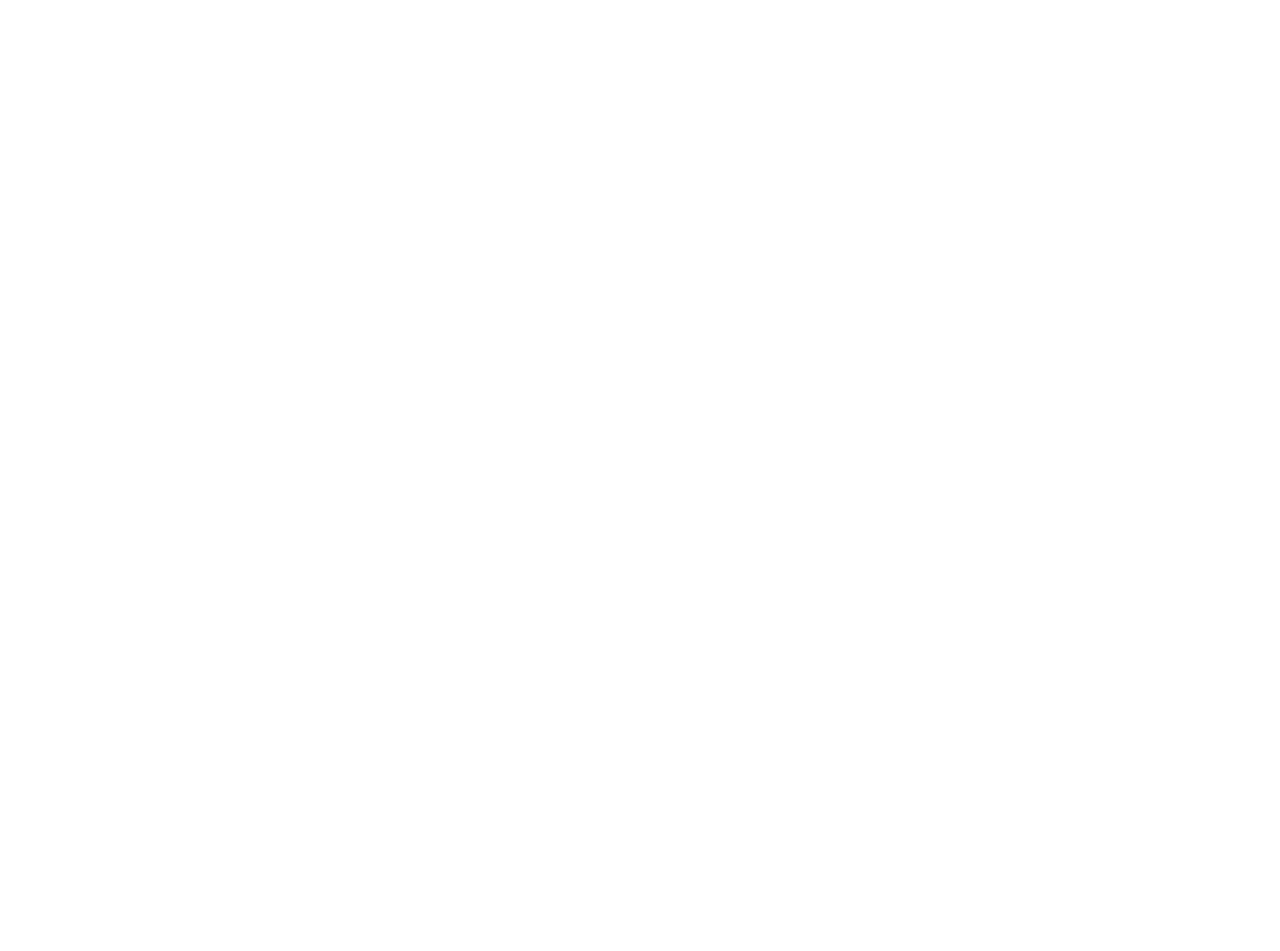
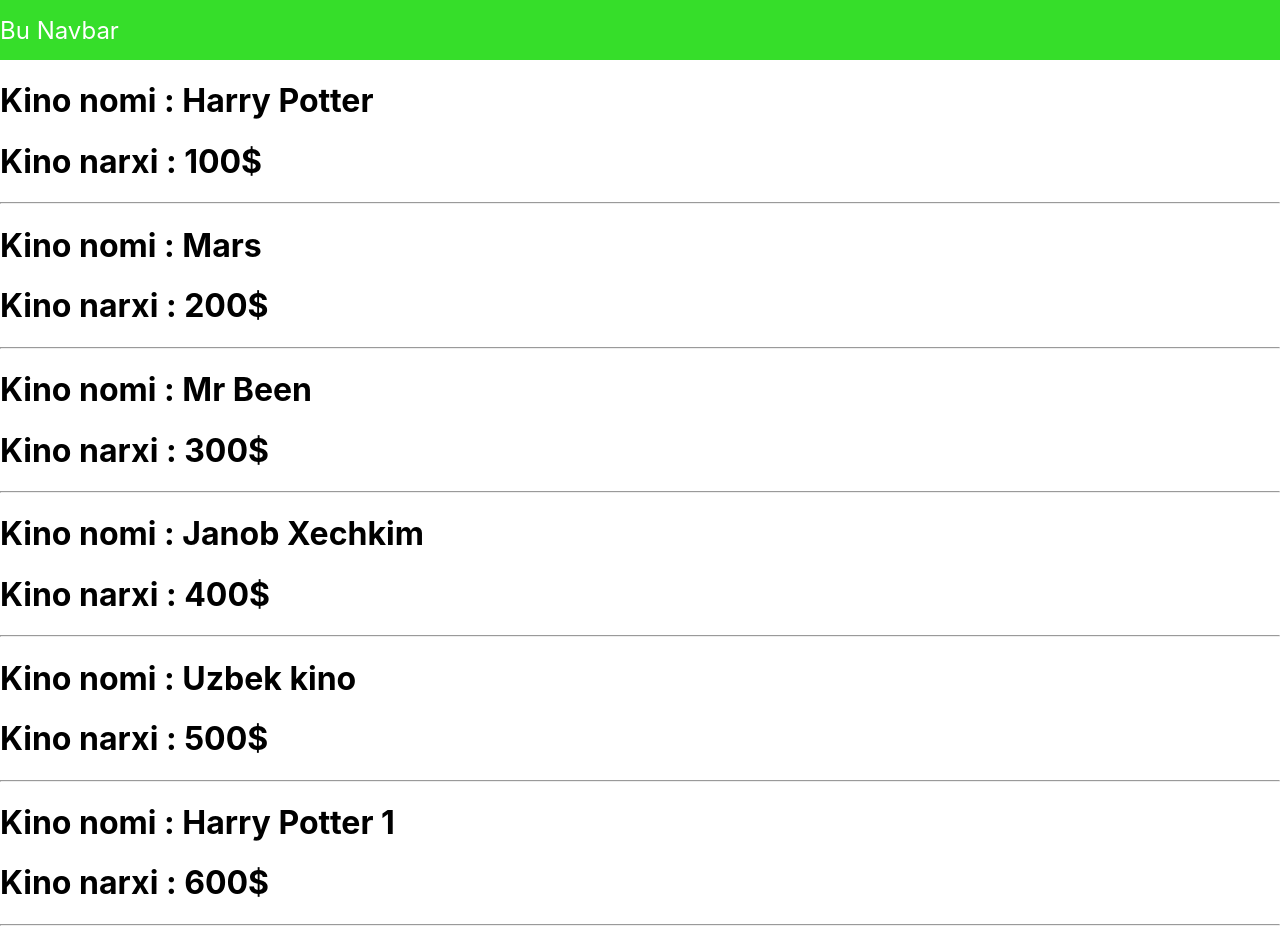
Before and after one commit to axx7007/contextapi, a React (Create React App) app: page / in a window 1280 px wide. Shown: the top 951 px of the page. Before the commit the page ends 800 px from the top, so only its background shows below. Built offline with nearby package versions, Linux system fonts and the light colour scheme.

Commit message:
files changed

```diff
--- a/package.json
+++ b/package.json
@@ -6,7 +6,8 @@
     "cra-template": "1.1.2",
     "react": "^17.0.2",
     "react-dom": "^17.0.2",
-    "react-scripts": "4.0.3"
+    "react-scripts": "4.0.3",
+    "styled-components": "^5.2.3"
   },
   "scripts": {
     "start": "react-scripts start",
--- a/src/App.js
+++ b/src/App.js
@@ -1,10 +1,12 @@
 import React from 'react'
-import './App.css';
+import MovieList from "./MovieList"
+import Navbar from './Navbar'
+function App() {
 
-function App() {
   return (
     <div className="App">
-
+      <Navbar />
+      <MovieList />
     </div>
   );
 }
--- /dev/null
+++ b/src/MovieList.js
@@ -0,0 +1,28 @@
+import React, {useState} from 'react'
+
+const MovieList=()=>{
+    const [movie, setMovie] = useState([
+        {id:1, name:'Harry Potter', price: '100$'},
+        {id:2, name:'Mars', price: '200$'},
+        {id:3, name:'Mr Been', price: '300$'},
+        {id:4, name:'Janob Xechkim', price: '400$'},
+        {id:5, name:'Uzbek kino', price: '500$'},
+        {id:6, name:'Harry Potter 1', price: '600$'},
+        {id:7, name:'Harry Potter 2', price: '700$'},
+        {id:8, name:'Harry Potter 3', price: '800$'},
+      ])
+    return(
+        <div>
+            {movie.map((value, index)=>{
+                return(
+                    <div key={value.id}>
+                    <h1>Kino nomi : {value.name}</h1>
+                    <h1>Kino narxi : {value.price}</h1>
+                    <hr />
+                    </div>
+                )
+            })}
+        </div>
+    )
+}
+export default MovieList
--- /dev/null
+++ b/src/Navbar/index.jsx
@@ -0,0 +1,7 @@
+import React from "react";
+import { Container } from "./style";
+
+const Navbar = () => {
+  return <Container>Bu Navbar</Container>;
+};
+export default Navbar;
--- /dev/null
+++ b/src/Navbar/style.js
@@ -0,0 +1,13 @@
+import styled from 'styled-components'
+
+
+export const Container = styled.div`
+width: 100%;
+height: 60px;
+background-color: #36de2a;
+color: white;
+display: flex;
+/* justify-content: center; */
+align-items: center;
+font-size: 24px;
+`
```
Also changed, not shown: 1 other file (tests, documents, lock files or other folders).
